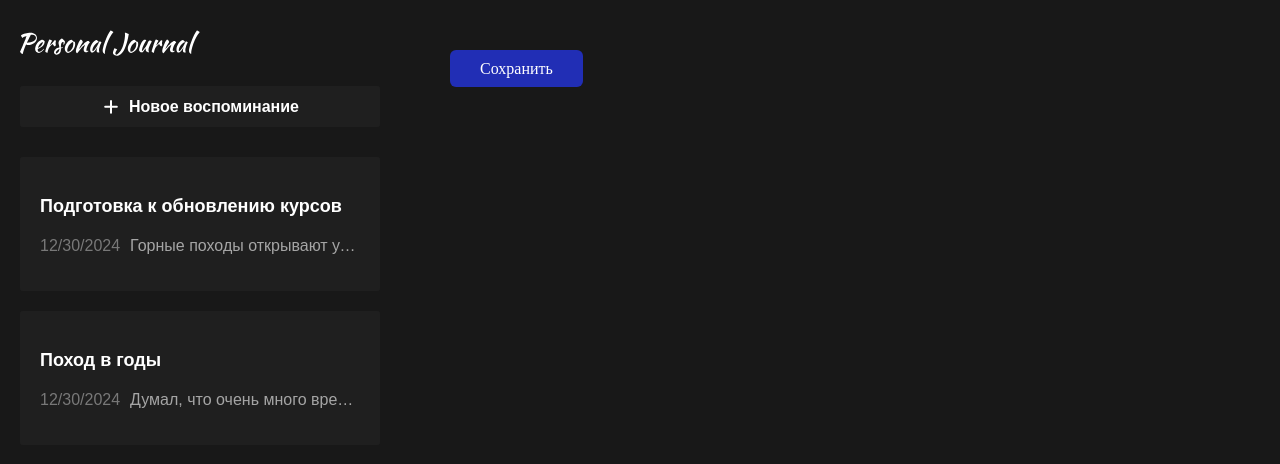
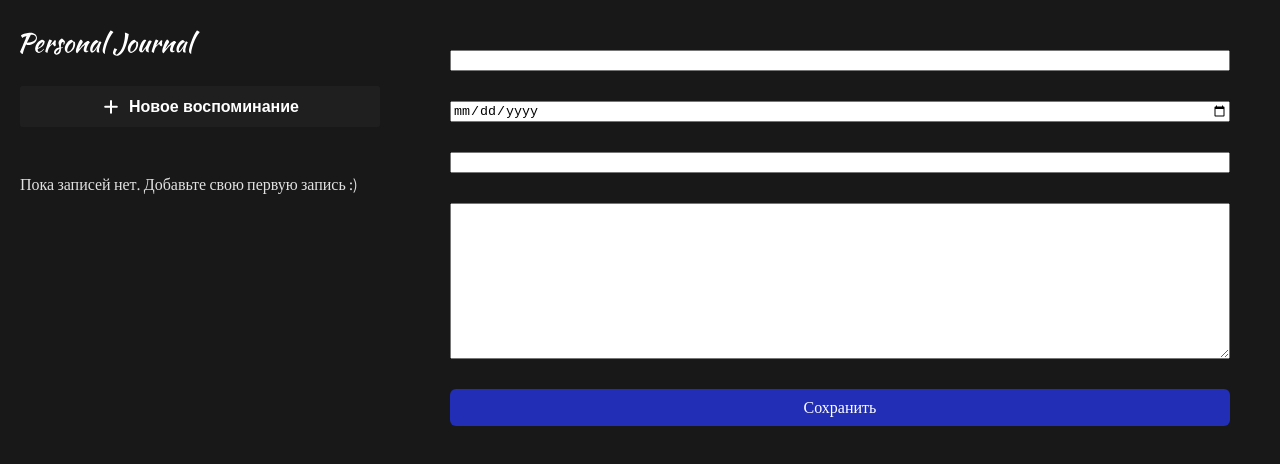
Before and after one commit to StolbunN/Personal-Journal, a React (Vite) app: page / in a window 1280 px wide. Shown: the top 464 px of the page. Built offline with nearby package versions, Linux system fonts and the light colour scheme.

Commit message:
Working with a list of data

```diff
--- a/src/App.jsx
+++ b/src/App.jsx
@@ -1,52 +1,51 @@
+import { useState } from 'react';
 import './App.css';
-import Button from './components/Button/Button';
-import CardButton from './components/CardButton/CardButton';
 import Header from './components/Header/Header';
 import JournalAddButton from './components/JournalAddButton/JournalAddButton';
-import JournalItem from './components/JournalItem/JournalItem';
+import JournalForm from './components/JournalForm/JournalForm';
 import JournalList from './components/JournalList/JournalList';
 import Body from './layouts/Body/Body';
 import LeftPanel from './layouts/LeftPanel/LeftPanel';
 
+const INITIAL_DATA = [
+  // {
+  //   id: 1,
+  //   title: "Подготовка к обновлению курсов",
+  //   text: "Горные походы открывают удивительные природные ландшафты",
+  //   date: new Date()
+  // },
+  // {
+  //   id: 2,
+  //   title: "Поход в годы",
+  //   text: "Думал, что очень много времени",
+  //   date: new Date()
+  // },
+]
+
 
 function App() {
-  const data = [
-    {
-      title: "Подготовка к обновлению курсов",
-      text: "Горные походы открывают удивительные природные ландшафты",
-      date: new Date()
-    },
-    {
-      title: "Поход в годы",
-      text: "Думал, что очень много времени",
-      date: new Date()
-    }
-  ]
+
+  const [items, setItems] = useState(INITIAL_DATA);
+
+  const addItem = (item) => {
+    setItems(oldItems => [...oldItems, {
+      id: oldItems.length > 0 ?  Math.max(...oldItems.map(item => item.id)) + 1 : 1,
+      title: item.title,
+      text: item.text,
+      date: new Date(item.date)
+    }]);
+  }
+
 
   return (
     <div className='app-wrapper'>
       <LeftPanel>
         <Header/>
         <JournalAddButton/>
-        <JournalList>
-          <CardButton>
-            <JournalItem
-              title={data[0].title}
-              text={data[0].text}
-              date={data[0].date}
-            />
-          </CardButton>
-          <CardButton>
-            <JournalItem
-              title={data[1].title}
-              text={data[1].text}
-              date={data[1].date}
-            />
-          </CardButton>
-        </JournalList>
+        <JournalList items={items}/>
       </LeftPanel>
       <Body>
-        <Button/>
+        <JournalForm onSubmit={addItem}/>
       </Body>
     </div>
   )
--- a/src/components/Button/Button.jsx
+++ b/src/components/Button/Button.jsx
@@ -1,18 +1,9 @@
 import "./Button.css";
-import { useState } from "react";
 
-function Button() {
-
-  const [text, setText] = useState("Сохранить");
-
-
-  const clicked = () => {
-    setText("Закрыть")
-    console.log("Привет")
-  }
+function Button({ text }) {
 
   return (
-    <button onClick={clicked} className="button accent">{text}</button>
+    <button className="button accent">{text}</button>
   )
 }
 
--- a/src/components/JournalAddButton/JournalAddButton.jsx
+++ b/src/components/JournalAddButton/JournalAddButton.jsx
@@ -6,8 +6,8 @@ function JournalAddButton() {
   return (
     <CardButton className="journal-add">
       <svg width="20" height="21" viewBox="0 0 20 21" fill="none" xmlns="http://www.w3.org/2000/svg">
-        <path d="M10 4.96265V16.6293" stroke="white" stroke-width="2" stroke-linecap="round" stroke-linejoin="round" />
-        <path d="M4.16669 10.796H15.8334" stroke="white" stroke-width="2" stroke-linecap="round" stroke-linejoin="round" />
+        <path d="M10 4.96265V16.6293" stroke="white" strokeWidth="2" strokeLinecap="round" strokeLinejoin="round" />
+        <path d="M4.16669 10.796H15.8334" stroke="white" strokeWidth="2" strokeLinecap="round" strokeLinejoin="round" />
       </svg>
       Новое воспоминание
     </CardButton>
--- /dev/null
+++ b/src/components/JournalForm/JournalForm.css
@@ -0,0 +1,5 @@
+.journal-form {
+  display: flex;
+  flex-direction: column;
+  gap: 30px;
+}
--- /dev/null
+++ b/src/components/JournalForm/JournalForm.jsx
@@ -0,0 +1,27 @@
+import "./JournalForm.css";
+import Button from "../Button/Button"
+import { useState } from "react";
+
+function JournalForm({onSubmit}) {
+
+  const [inputData, setInputData] = useState("");
+
+  const addJournalItem = (event) => {
+    event.preventDefault();
+    const formData = new FormData(event.target);
+    const formProps = Object.fromEntries(formData);
+    onSubmit(formProps);     // Здесь вызываем ф-ю
+  }
+
+  return (
+    <form className="journal-form" onSubmit={addJournalItem}>
+      <input type="text" name="title" />
+      <input type="date" name="date" />
+      <input type="text" name="tag" />
+      <textarea name="text" cols="30" rows="10"></textarea>
+      <Button text="Сохранить"/>
+    </form>
+  )
+}
+
+export default JournalForm;
--- a/src/components/JournalItem/JournalItem.css
+++ b/src/components/JournalItem/JournalItem.css
@@ -19,11 +19,16 @@
   font-style: normal;
   font-weight: 400;
   line-height: normal;
+}
+
+.journal-item__header,
+.journal-item__text {
   white-space: nowrap;
   overflow: hidden;
   text-overflow: ellipsis;
 }
 
+
 .journal-item__body {
   display: flex;
   gap: 10px;
--- a/src/components/JournalList/JournalList.jsx
+++ b/src/components/JournalList/JournalList.jsx
@@ -1,12 +1,38 @@
 import "./JournalList.css";
+import CardButton from '../CardButton/CardButton';
+import JournalItem from '../JournalItem/JournalItem';
 
-function JournalList({ children }) {
+function JournalList({ items }) {
 
-  return (
-    <div className="journal-list">
-      {children}
-    </div>
-  )
+  if(items.length === 0) {
+    return <p>Пока записей нет. Добавьте свою первую запись :)</p>
+  }
+
+
+  const sortItem = (a, b) => {
+    if(a.date > b.date) {
+      return -1;
+    } else {
+      return 1;
+    }
+  }
+
+  if(items.length > 0) {
+    return (
+      <div className="journal-list">
+          {items.sort(sortItem).map((journalItem) => (
+          <CardButton key={journalItem.id}>
+            <JournalItem
+              title={journalItem.title}
+              text={journalItem.text}
+              date={journalItem.date}
+            />
+          </CardButton>
+          )
+        )}
+      </div>
+    )
+  }
 }
 
 export default JournalList;
```
